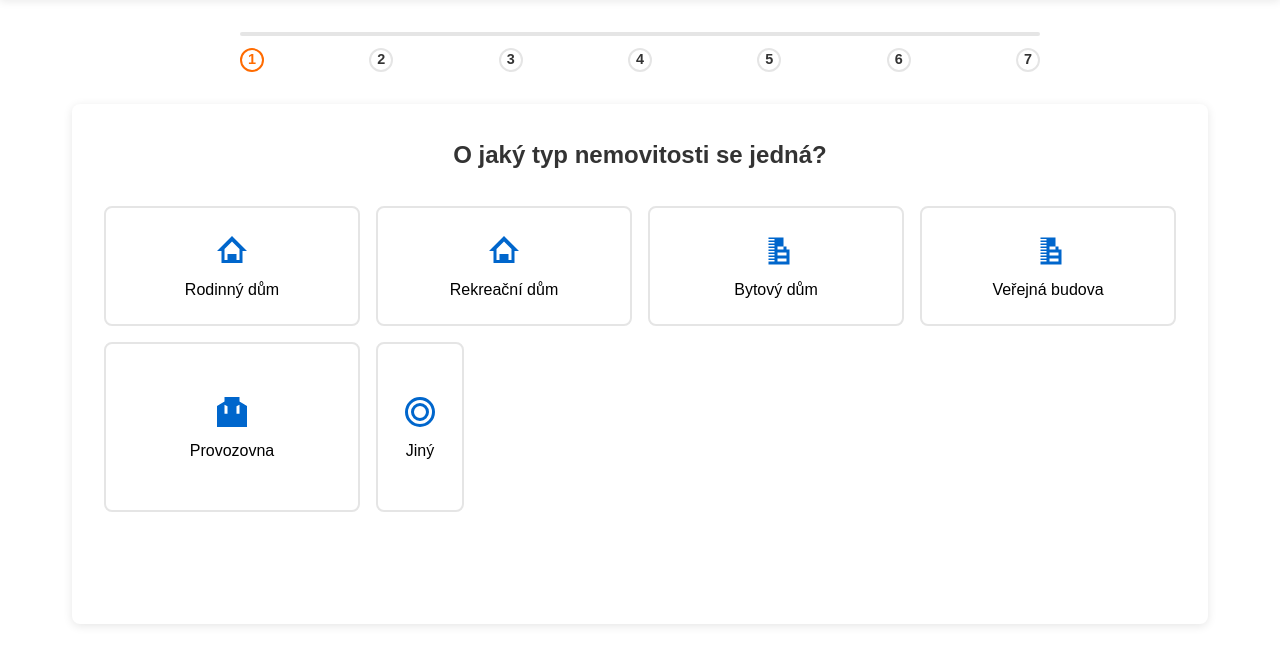
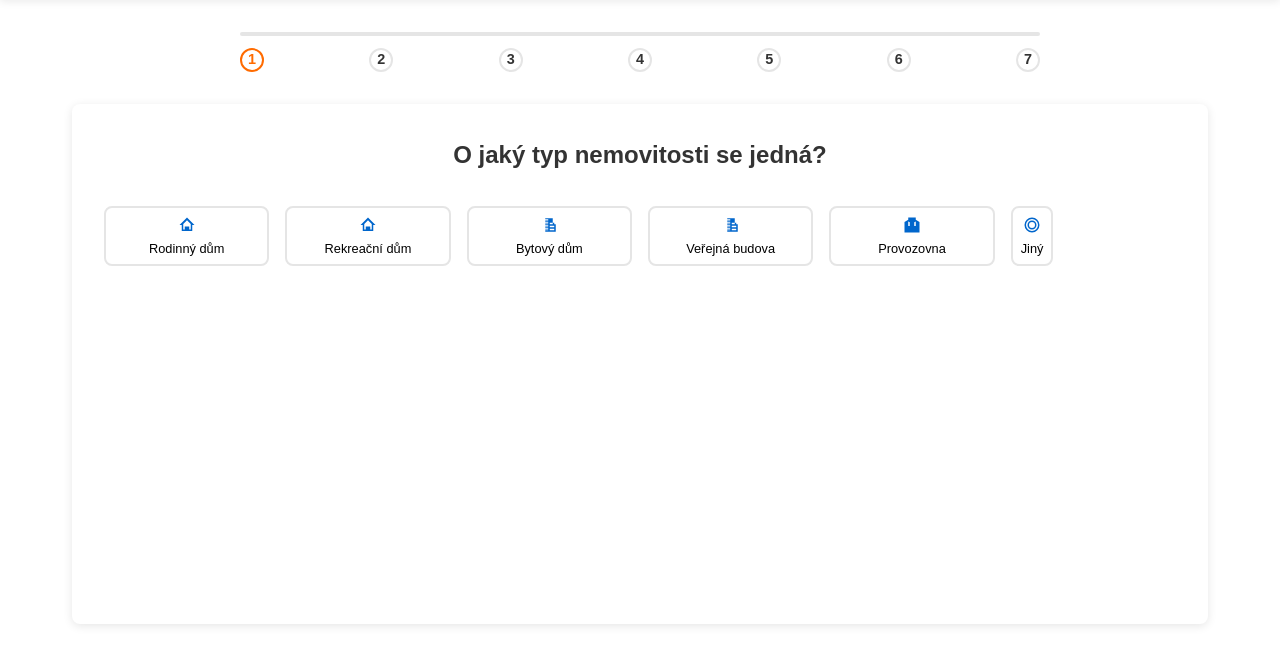
Before and after one commit to Petrpejsek/dotacni_kalkulator, a PHP site: page /kalkulator.html in a window 1280 px wide. Shown: the part 116-781 px from the top of the page. Run offline with PHP 8.4, Linux system fonts and the light colour scheme.

Commit message:
Zmenšení boxů o 50% - malé kompaktní boxy se stejnou výškou pro všechny včetně Jiný

```diff
--- a/styles.css
+++ b/styles.css
@@ -465,7 +465,7 @@ h2 {
 /* Options grid */
 .options-grid {
     display: grid;
-    grid-template-columns: repeat(auto-fit, minmax(180px, 1fr));
+    grid-template-columns: repeat(auto-fit, minmax(90px, 1fr));
     gap: 1rem;
     margin-bottom: 2rem;
     width: 100%;
@@ -478,24 +478,24 @@ h2 {
     flex-direction: column;
     align-items: center;
     justify-content: center;
-    padding: 1rem;
+    padding: 0.5rem;
     border: 2px solid var(--border-color);
     border-radius: 8px;
     background-color: var(--background-color);
     cursor: pointer;
     transition: all 0.3s ease;
     height: 100%;
-    min-height: 120px;
+    min-height: 60px;
 }
 
 .option-btn img {
-    width: 36px;
-    height: 36px;
-    margin-bottom: 0.8rem;
+    width: 18px;
+    height: 18px;
+    margin-bottom: 0.4rem;
 }
 
 .option-btn span {
-    font-size: 1rem;
+    font-size: 0.8rem;
     text-align: center;
 }
 
@@ -1074,17 +1074,17 @@ input[type=number] {
         min-width: 0;
         max-width: 100%;
         height: auto;
-        min-height: unset;
+        min-height: 60px;
     }
 }
 
 .jiny-row-wrapper .option-btn[data-value="jiny"] {
-    width: auto;
-    min-width: 250px;
+    width: 100%;
+    min-width: 0;
     max-width: 100%;
     height: auto;
-    min-height: 170px;
-    padding: 1.5rem;
+    min-height: 60px;
+    padding: 0.5rem;
     border: 2px solid var(--border-color);
     border-radius: 8px;
     background-color: var(--background-color);
@@ -1099,7 +1099,7 @@ input[type=number] {
 
 @media (min-width: 700px) {
     .options-grid {
-        grid-template-columns: repeat(auto-fit, minmax(250px, 1fr));
+        grid-template-columns: repeat(auto-fit, minmax(90px, 1fr));
     }
     .jiny-row-wrapper {
         min-width: unset;
```
